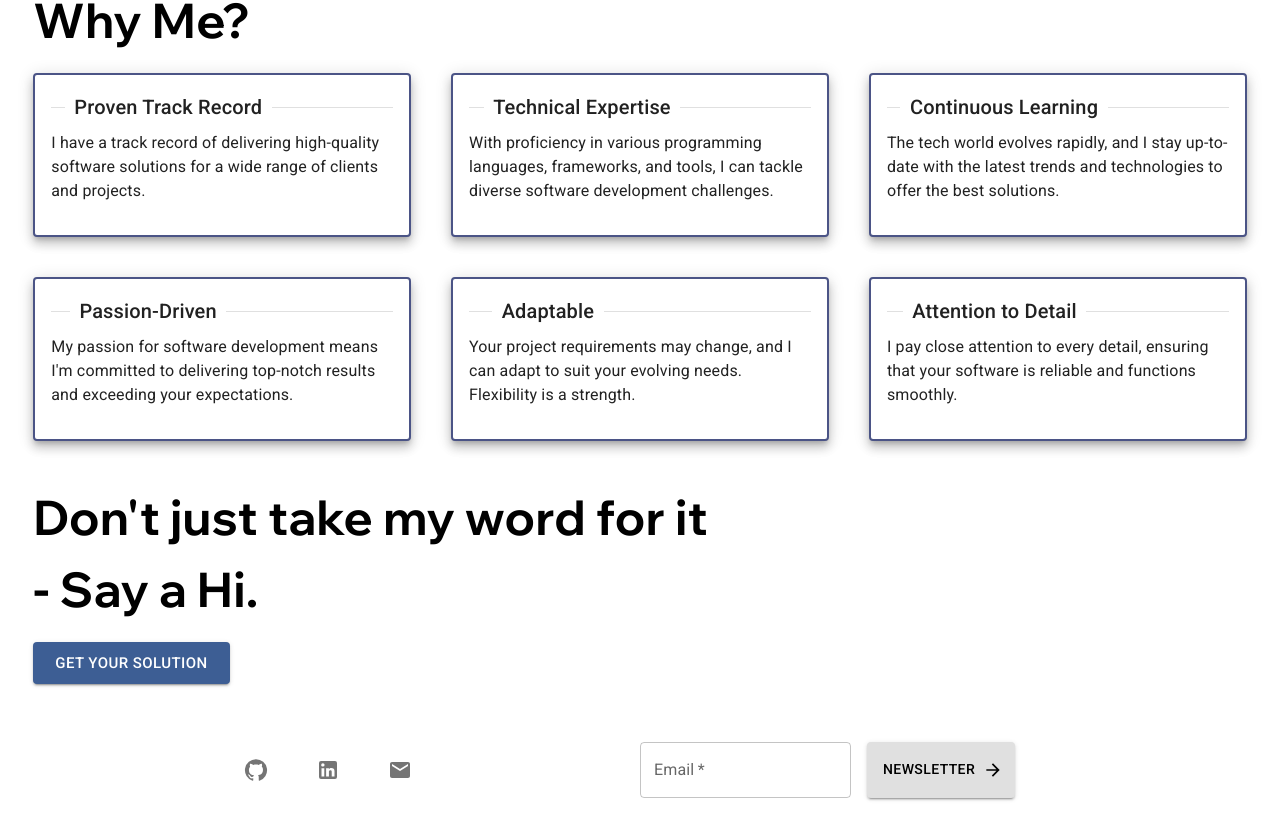
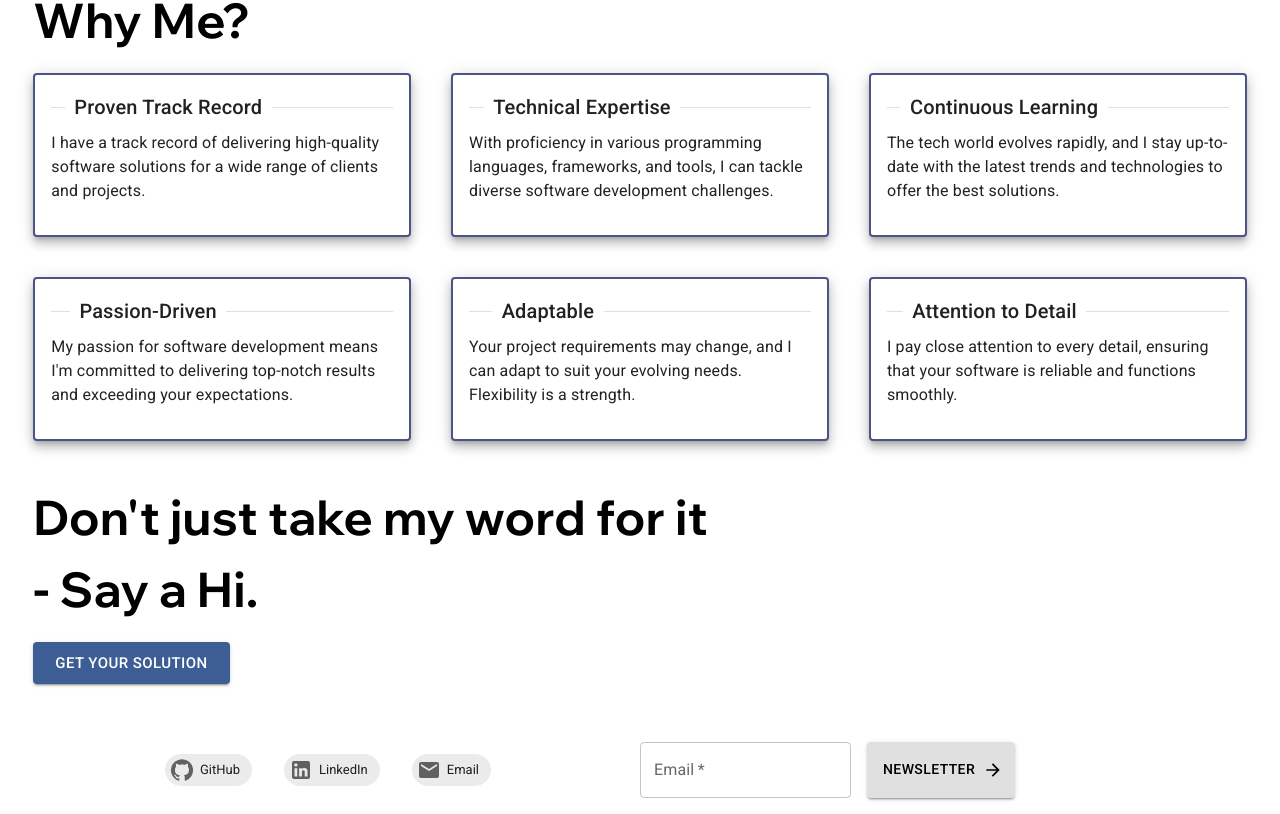
Before and after one commit to anapeksha/Portfolio, a React (Create React App) app: page / in a window 1280 px wide. Shown: the part 985-1799 px from the top of the page. Built offline with nearby package versions, Linux system fonts and the light colour scheme; no server answers.

Commit message:
used chip instead of icons

```diff
--- a/src/components/Footer.tsx
+++ b/src/components/Footer.tsx
@@ -1,14 +1,6 @@
 import { sendForm } from "@emailjs/browser";
 import { ArrowForward, GitHub, LinkedIn, Mail } from "@mui/icons-material";
-import {
-  Box,
-  Button,
-  IconButton,
-  Stack,
-  TextField,
-  Grid,
-  Tooltip,
-} from "@mui/material";
+import { Box, Button, Stack, TextField, Grid, Chip } from "@mui/material";
 import { FormEvent, useRef } from "react";
 import { emailJSConfig } from "../lib/Constants";
 
@@ -38,35 +30,27 @@ const Footer = () => {
       <Grid item xs={12} sm={6}>
         <Box sx={{ display: "flex", justifyContent: "center" }}>
           <Stack direction="row" spacing={4}>
-            <Tooltip title="GitHub">
-              <IconButton
+            <Chip
+              icon={<GitHub />}
+              label="GitHub"
               onClick={() => {
                 window.open("https://www.github.com/anapeksha");
               }}
-              >
-                <GitHub />
-              </IconButton>
-            </Tooltip>
-            <Tooltip title="LinkedIn">
-              <IconButton
+            />
+            <Chip
+              label="LinkedIn"
+              icon={<LinkedIn />}
               onClick={() => {
-                  window.open(
-                    "https://www.linkedin.com/in/anapeksha-mukherjee"
-                  );
+                window.open("https://www.linkedin.com/in/anapeksha-mukherjee");
               }}
-              >
-                <LinkedIn />
-              </IconButton>
-            </Tooltip>
-            <Tooltip title="Email">
-              <IconButton
+            />
+            <Chip
+              label="Email"
+              icon={<Mail />}
               onClick={() => {
                 window.open("mailto:anapeksha.mukherjee.work@gmail.com");
               }}
-              >
-                <Mail />
-              </IconButton>
-            </Tooltip>
+            />
           </Stack>
         </Box>
       </Grid>
```
Lines whose indentation alone changed are shown as unchanged.
